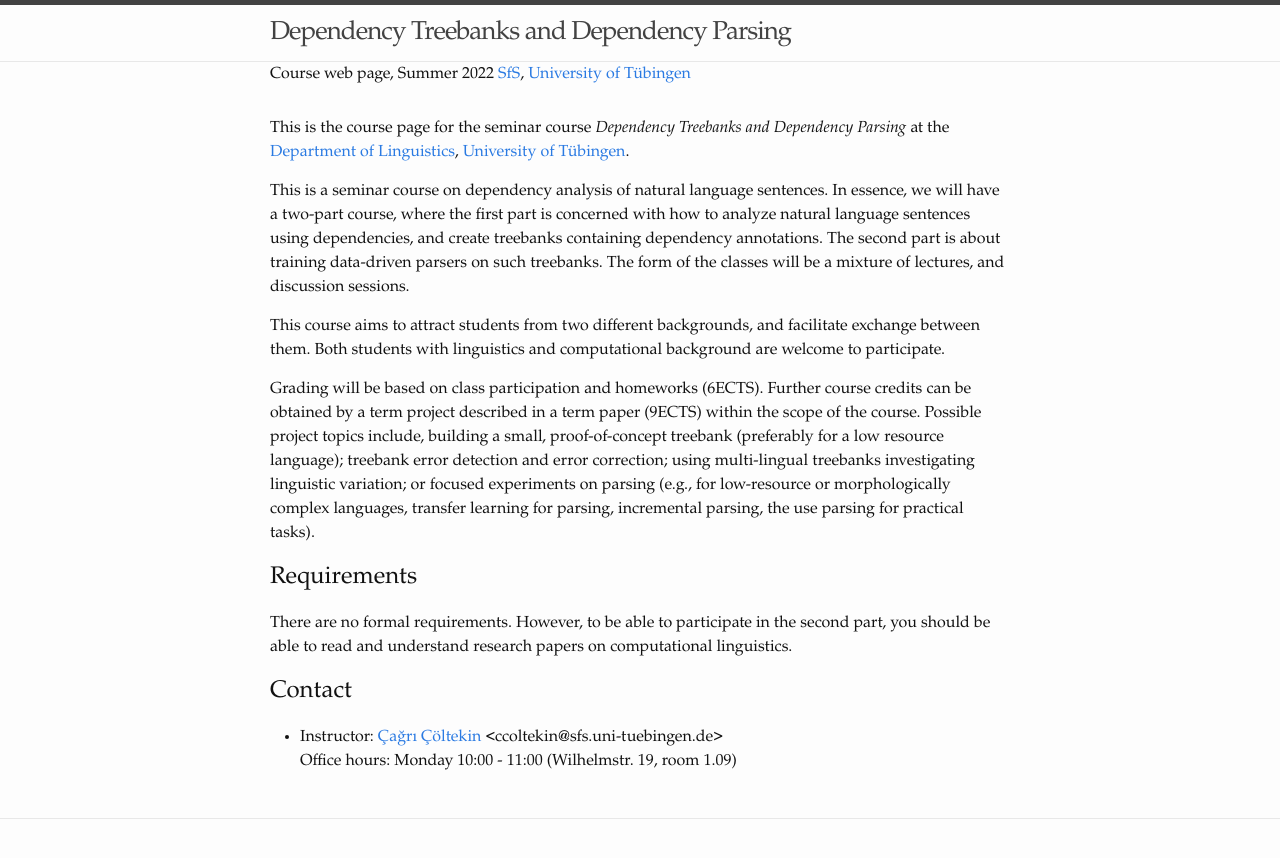
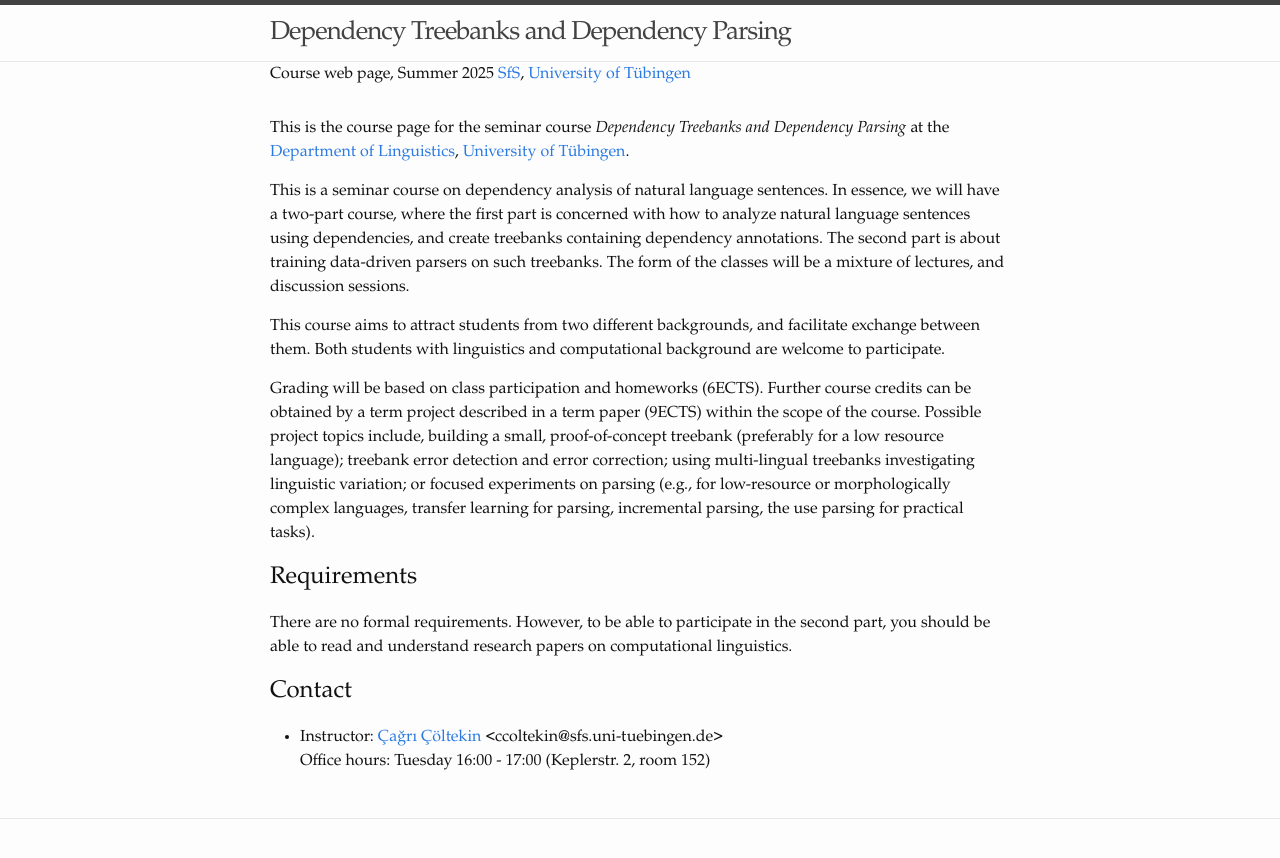
Before and after one commit to iscl-dtdp/iscl-dtdp.github.io, a Jekyll site: the page built from index.md, in a window 1280 px wide. Shown: the top 858 px of the page. Built offline with Jekyll 4.4.1, drawn with Linux system fonts in a browser that asks for light colours.

Commit message:
2025 preparation.

```diff
--- a/_config.yml
+++ b/_config.yml
@@ -1,7 +1,7 @@
 # Site settings
 title: Dependency Treebanks and Dependency Parsing
 subtitle: > # ignore newlines until "description:"
-    Course web page, Summer 2022
+    Course web page, Summer 2025
     <a href="http://www.sfs.uni-tuebingen.de">SfS</a>,
     <a href="http://uni-tuebingen.de/">University of Tübingen</a>
 description: > # ignore newlines until "baseurl:"
--- a/index.md
+++ b/index.md
@@ -45,5 +45,5 @@ computational linguistics.
 
 - Instructor: [Çağrı Çöltekin](http://coltekin.net/cagri/)
     <ccoltekin**@**sfs.uni-tuebingen.de>
-    Office hours: Monday 10:00 - 11:00
-    (Wilhelmstr. 19, room 1.09)
+    Office hours: Tuesday 16:00 - 17:00
+    (Keplerstr. 2, room 152)
```
Also changed, not shown: README.md.
